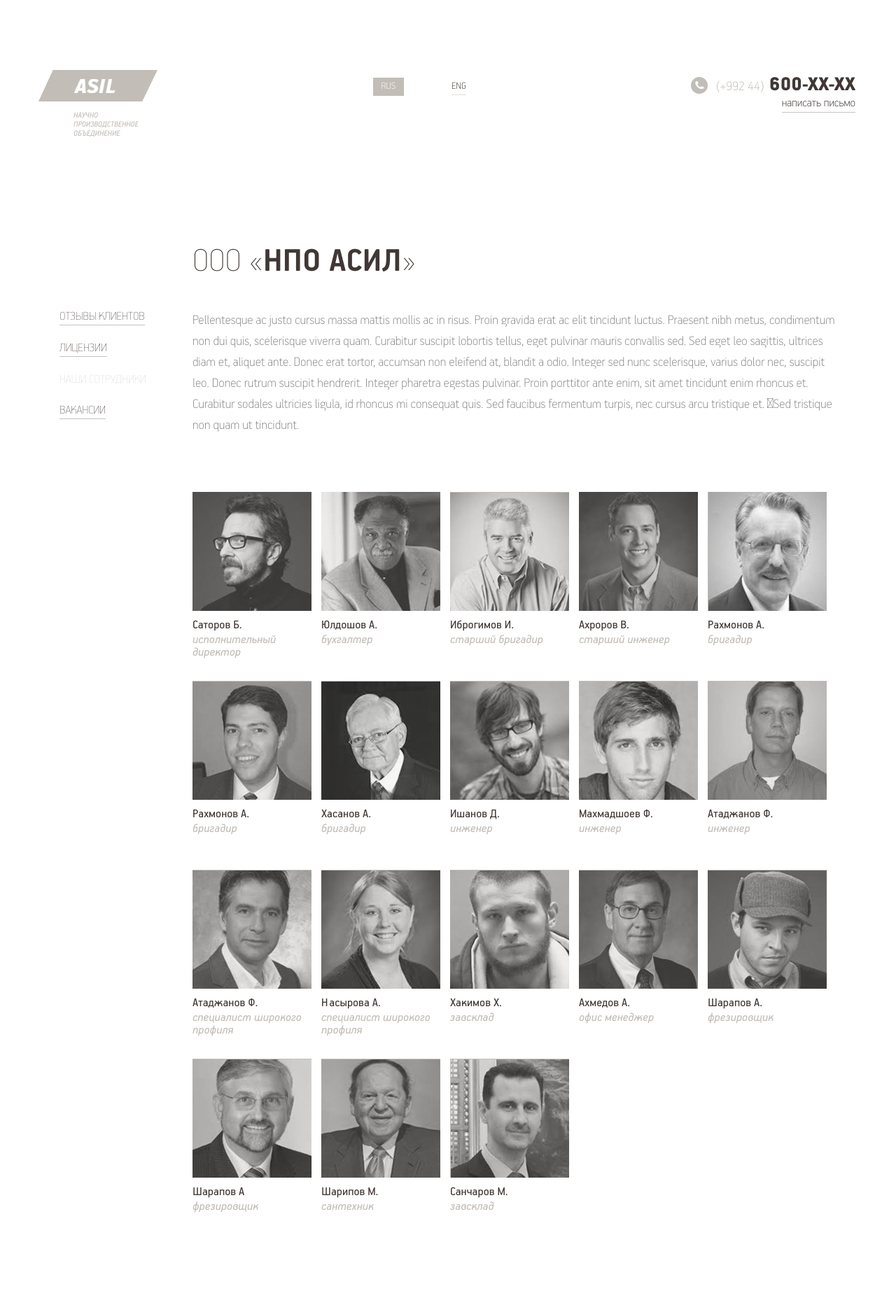
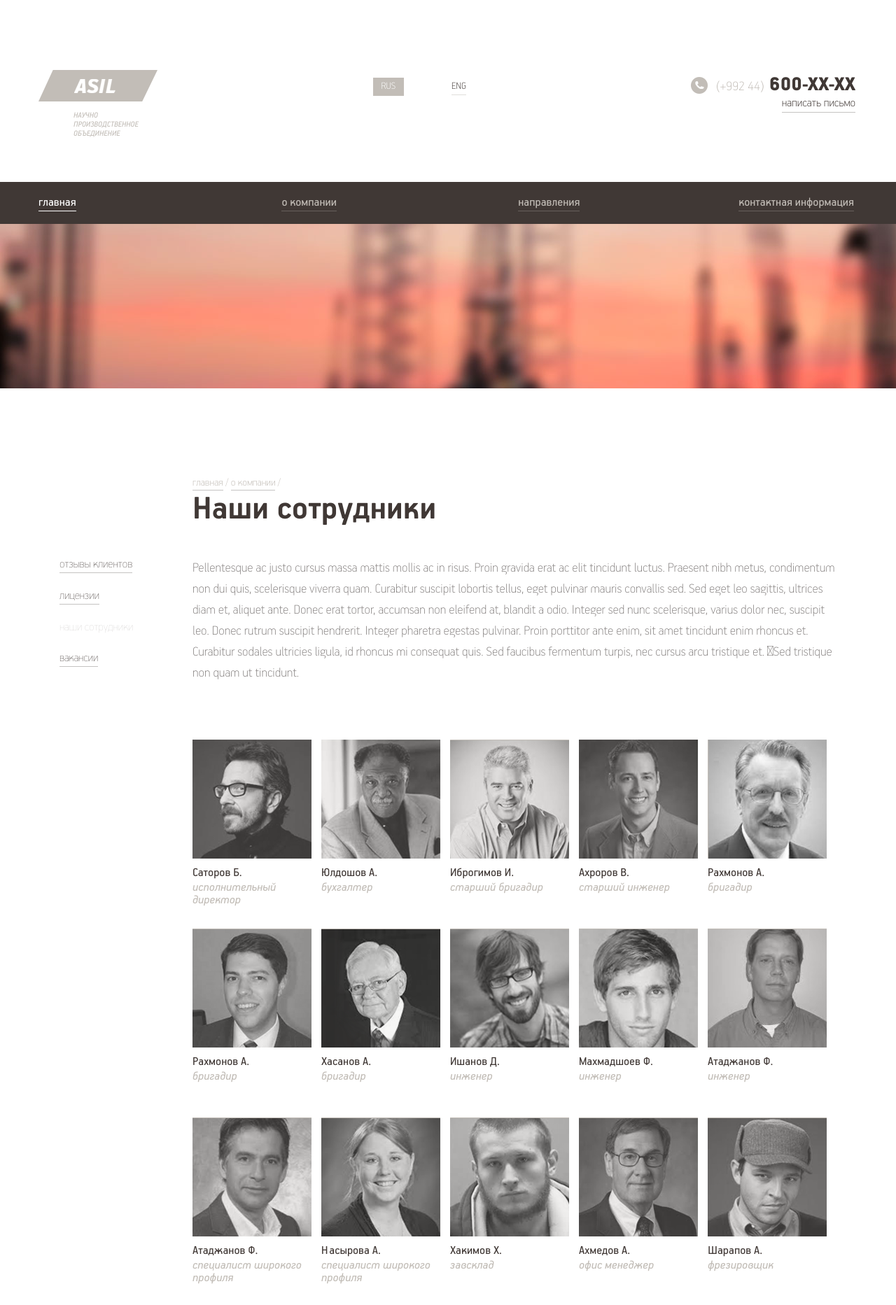
Before and after one commit to Tocher/Asil, a PHP site: page /staff.php in a window 1280 px wide. Shown: the top 1865 px of the page at 70% size. Run offline with PHP 8.4, Linux system fonts and the light colour scheme; some web fonts are replaced.

Commit message:
sffgjhhjl
ghjfdsa

```diff
--- a/css/style.css
+++ b/css/style.css
@@ -3495,6 +3495,7 @@ body .copy #trigger-overlay-social:hover {
 /* line 587, ../scss/style.scss */
 .overlay.letter div form label input[type=text]:focus {
   border-bottom-color: #d9d6d6;
+  outline:0;
 }
 /* line 590, ../scss/style.scss */
 .overlay.letter div form label input[type=text]:focus + span {
--- a/staff.php
+++ b/staff.php
@@ -1,9 +1,45 @@
 <?php include("header.php"); ?>
+		<nav class="row">
+			<div class="container">
+				<div class="row">
+					<ul class="list-inline">
+						<li class="col-lg-2 col-xs-6 col-sm-3"><a href="/" class="active">главная</a></li>
+						<li class="col-lg-2 col-xs-6 col-sm-3 col-lg-offset-1"><a href="about.php">о компании </a></li>
+						<li class="col-lg-3 col-xs-6 col-sm-3 col-lg-offset-1"><a href="directions.php">направления</a></li>
+						<li class="col-lg-2 col-xs-6 col-sm-3 col-lg-offset-1"><a href="contact_information.php">контактная информация</a></li>
+					</ul>
+				</div>
+			</div>
+		</nav>
+		<div class="custom-select" style="display:none;">
+			<select id="fxselect" name="fxselect">
+				<option value="-1">Choose an effect...</option>
+				<option value="fxSoftScale" selected>Soft scale</option>
+				<option value="fxPressAway">Press away</option>
+				<option value="fxSideSwing">Side Swing</option>
+				<option value="fxFortuneWheel">Fortune wheel</option>
+				<option value="fxSwipe">Swipe</option>
+				<option value="fxPushReveal">Push reveal</option>
+				<option value="fxSnapIn">Snap in</option>
+				<option value="fxLetMeIn">Let me in</option>
+				<option value="fxStickIt">Stick it</option>
+				<option value="fxArchiveMe">Archive me</option>
+				<option value="fxVGrowth">Vertical growth</option>
+				<option value="fxSlideBehind">Slide Behind</option>
+				<option value="fxSoftPulse">Soft Pulse</option>
+				<option value="fxEarthquake">Earthquake</option>
+				<option value="fxCliffDiving">Cliff diving</option>
+			</select>
+		</div>
+		<div class="row component component-fullwidth-child" id="component">
+			<img src="img/slide-child.jpg">
+		</div>
 		<article class="row">
 			<div class="container">
-				<h2 class="col-lg-10 col-xs-12 col-sm-10 col-lg-offset-2 col-xs-offset-0 col-sm-offset-2">ООО «<span>НПО АСИЛ</span>»</h2>
+				<div class="breadcrumbs col-lg-10 col-xs-12 col-sm-10 col-lg-offset-2 col-xs-offset-0 col-sm-offset-2"><a href="">главная</a> / <a href="">о компании</a> /</div>
+				<h2 class="col-lg-10 col-xs-12 col-sm-10 col-lg-offset-2 col-xs-offset-0 col-sm-offset-2"><span>Наши сотрудники</span></h2>
 				<div class="col-lg-2 col-xs-3 col-sm-3 col-md-2">
-					<ul>
+					<ul class="child">
 						<li><a href="#">отзывы клиентов</a></li>
 						<li><a href="#">лицензии</a></li>
 						<li><a href="#" class="active">наши сотрудники</a></li>
@@ -41,7 +77,43 @@
 				</div>
 			</div>
 		</article>
-
+		<footer class="row">
+			<div class="container">
+				<div class="col-lg-3 col-md-3 col-sm-3 col-xs-6">
+					<ul>
+						<h5><a href="#">главная</a></h5>
+					</ul>
+				</div>
+				<div class="col-lg-3 col-md-3 col-sm-3 col-xs-6 active">
+					<ul>
+						<h5><a href="#" class="active">о компании</a></h5>
+						<li><a href="#">слово директора</a></li>
+						<li><a href="#">отзывы клиентов</a></li>
+						<li><a href="#">лицензии</a></li>
+						<li><a href="#">команда</a></li>
+						<li><a href="#">вакансии</a></li>
+					</ul>
+				</div>
+				<div class="col-lg-3 col-md-3 col-sm-3 col-xs-6">
+					<ul>
+						<h5><a href="#" class="">направления</a></h5>
+						<li><a href="#">apolitex</a></li>
+						<li><a href="#">apolimerStone</a></li>
+						<li><a href="#">astone</a></li>
+						<li><a href="#">aporolon</a></li>
+						<li><a href="#">aoil</a></li>
+						<li><a href="#">abuild</a></li>
+					</ul>
+				</div>
+				<div class="col-lg-3 col-md-3 col-sm-3 col-xs-6">
+					<h5><a href="">контактная информация</a></h5>
+					<p class="addres">Таджикистан,<br> г. Ходжент,<br> ул. XXXXXXXXXXXXXXXX</p>
+					<a href="#" class="look-map"><span>посмотреть на карте</span></a>
+					<div class="phone">(+992 44) 600-XX-XX</div>
+					<a href="mailto:#" class="email">info@asil.tj</a>
+				</div>
+			</div>
+		</footer>
 
 
 
```
